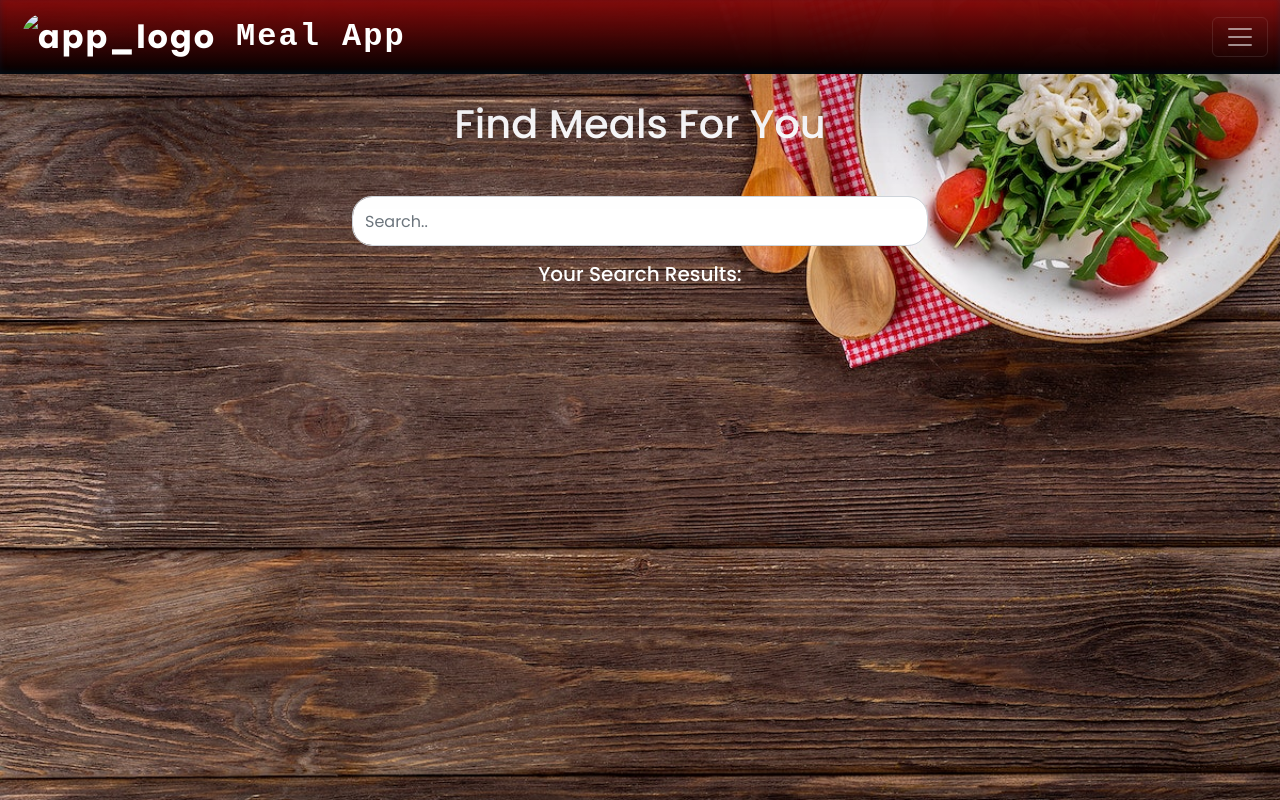
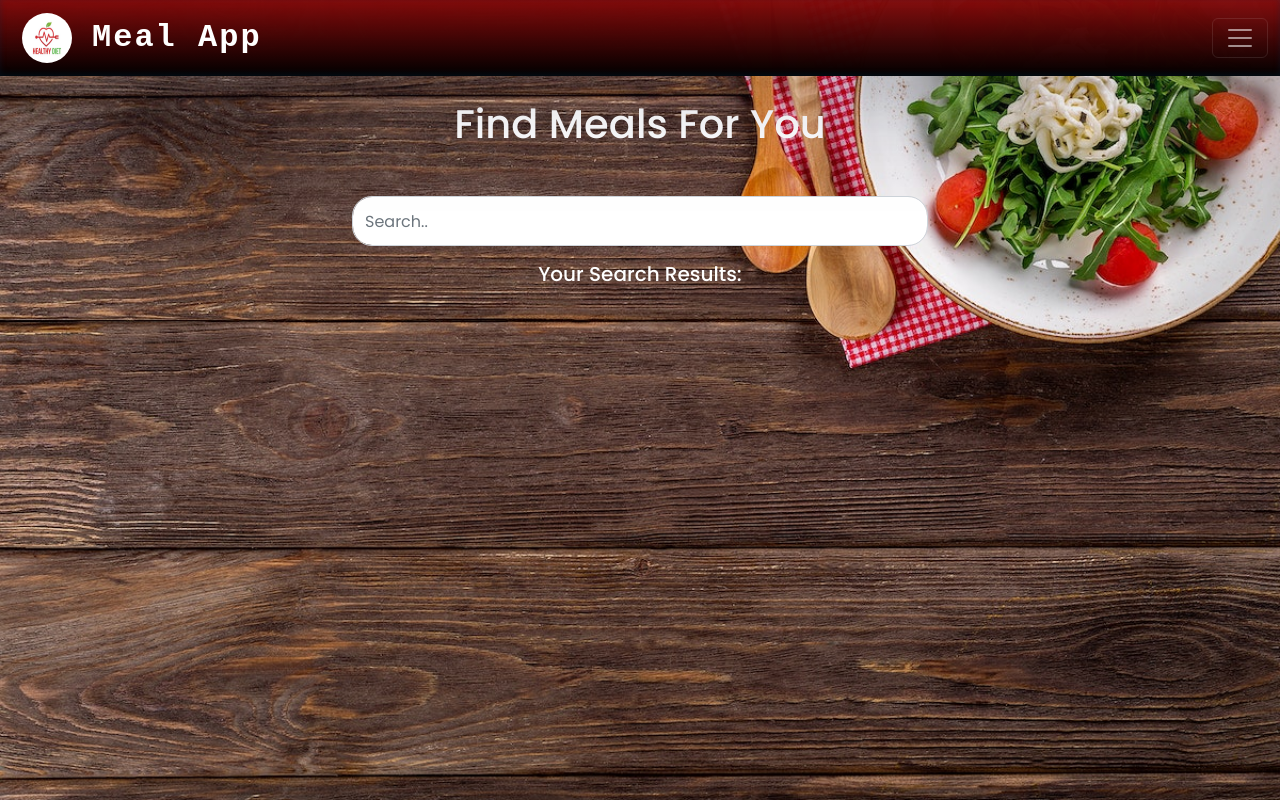
Before and after one commit to Devil-Rick/CN-mealApp, a plain HTML site: page index.html in a window 1280 px wide. Drawn offline with nearby package versions, Linux system fonts and the light colour scheme; files whose address does not match are found by name.

Commit message:
Update index.html

```diff
--- a/index.html
+++ b/index.html
@@ -4,7 +4,7 @@
     <meta charset="utf-8" />
     <meta name="viewport" content="width=device-width, initial-scale=1" />
     <title>Meal App</title>
-    <link rel="shortcut icon" href="images/food.png" type="image/x-icon" />
+    <link rel="shortcut icon" href="food.png" type="image/x-icon" />
     <!-- link to fontawsome -->
     <script
       src="https://kit.fontawesome.com/19d695b238.js"
@@ -30,7 +30,7 @@
         <div id="nav" class="navbar navbar-dark fixed-top">
           <div class="container-fluid">
             <a class="navbar-brand app_name" href="index.html">
-              <img src="images/logo.jpg" alt="app_logo" id="logo" />Meal App
+              <img src="logo.jpg" alt="app_logo" id="logo" />Meal App
             </a>
             <button
               class="navbar-toggler"
```
